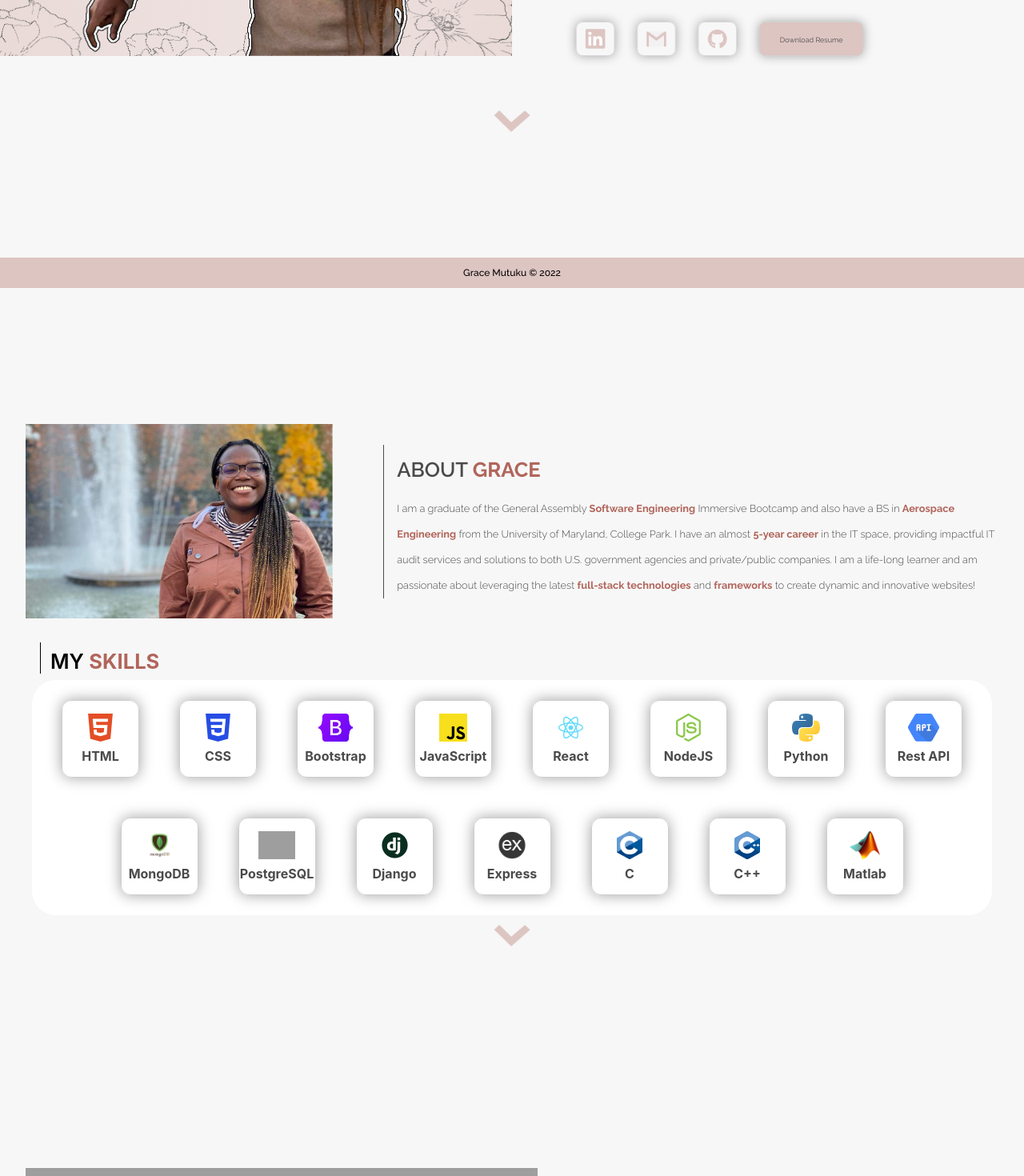
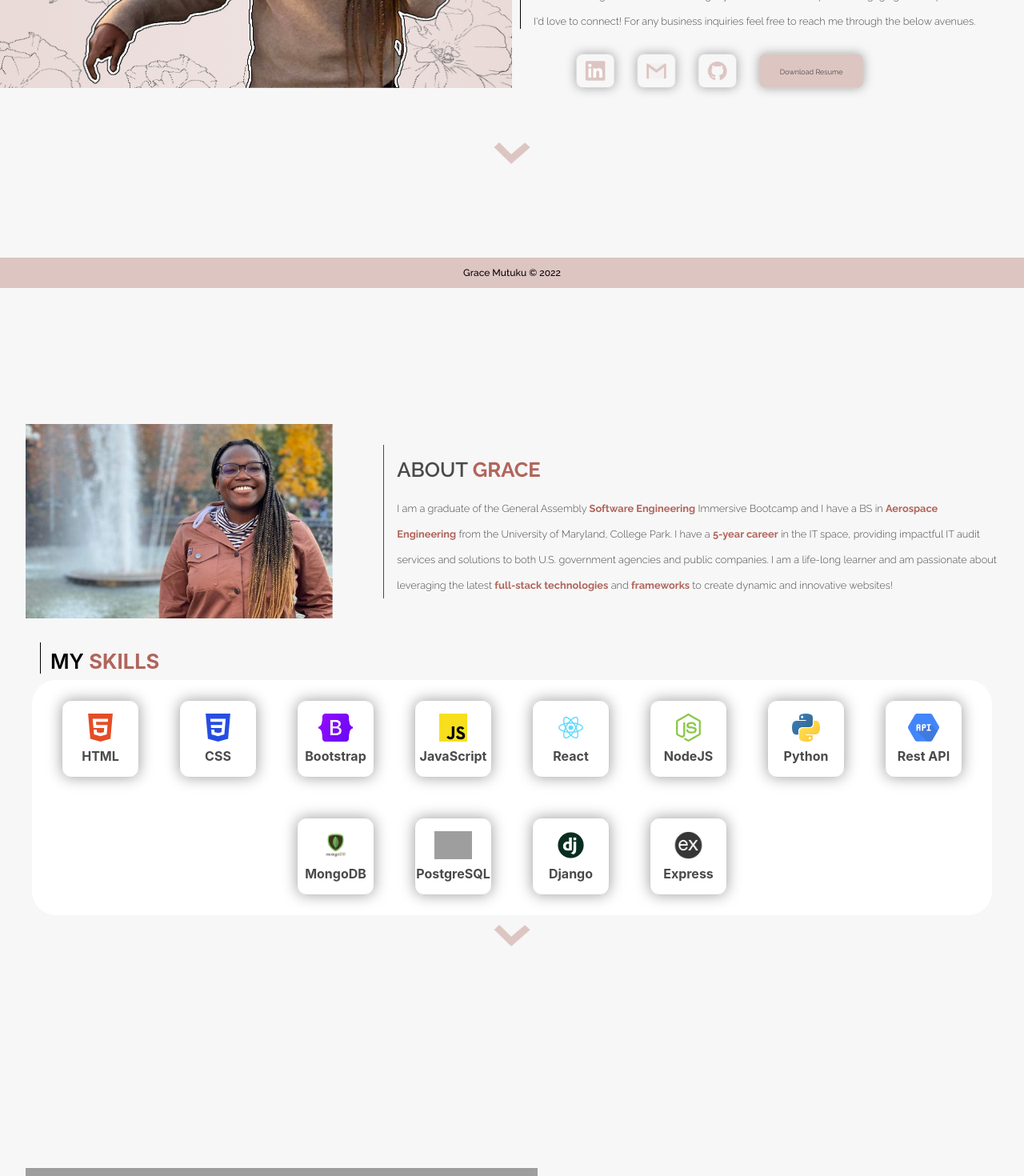
Before and after one commit to mu2ku/portfolio, a React (Create React App) app: page / in a window 1280 px wide. Shown: the part 440-1910 px from the top of the page at 80% size. Built offline with nearby package versions, Linux system fonts and the light colour scheme; grey boxes are pictures that could not be loaded; a web font is replaced by a local one.

Commit message:
commit changes to about me section

```diff
--- a/src/pages/About/About.jsx
+++ b/src/pages/About/About.jsx
@@ -10,7 +10,7 @@ const About = () => {
         <img className={styles.skills_photo} src="images/fountain.jpg" alt="fountain" />
         <div className={styles.about}>
           <p className={styles.about_title}>ABOUT <span>GRACE</span></p>
-          <p>I am a graduate of the General Assembly <span>Software Engineering</span> Immersive Bootcamp and also have a BS in <span>Aerospace Engineering</span> from the University of Maryland, College Park. I have an almost <span>5-year career</span> in the IT space, providing impactful IT audit services and solutions to both U.S. government agencies and private/public companies. I am a life-long learner and am passionate about leveraging the latest <span>full-stack technologies</span> and <span>frameworks</span> to create dynamic and innovative websites!</p>
+          <p>I am a graduate of the General Assembly <span>Software Engineering</span> Immersive Bootcamp and I have a BS in <span>Aerospace Engineering</span> from the University of Maryland, College Park. I have a <span>5-year career</span> in the IT space, providing impactful IT audit services and solutions to both U.S. government agencies and public companies. I am a life-long learner and am passionate about leveraging the latest <span>full-stack technologies</span> and <span>frameworks</span> to create dynamic and innovative websites!</p>
         </div>
       </div>
       <div className={styles.skills_title_container}>
@@ -66,7 +66,7 @@ const About = () => {
             <img className={styles.skills_image}src="images/express.png" alt="express" />
             <span className={styles.skills_name}>Express</span>
           </li>
-          <li className={styles.skills_combo}>
+          {/* <li className={styles.skills_combo}>
             <img className={styles.skills_image}src="images/c.png" alt="C" />
             <span className={styles.skills_name}>C</span>
           </li>
@@ -76,8 +76,8 @@ const About = () => {
           </li>
           <li className={styles.skills_combo}>
             <img className={styles.skills_image}src="images/matlab.png" alt="Matlab" />
-            <span className={styles.skills_name}>Matlab</span>
-          </li>
+            <span className={styles.skills_name}>MATLAB</span>
+          </li> */}
         </ul>
       </div>
       <div className={styles.to_next}>
--- a/src/pages/Home/Home.module.css
+++ b/src/pages/Home/Home.module.css
@@ -143,4 +143,7 @@ span {
       left: -60px;
       top:-60px;
     }
+    .home_container, .arrow {
+      transform: translateY(40px);
+    }
 }
```
